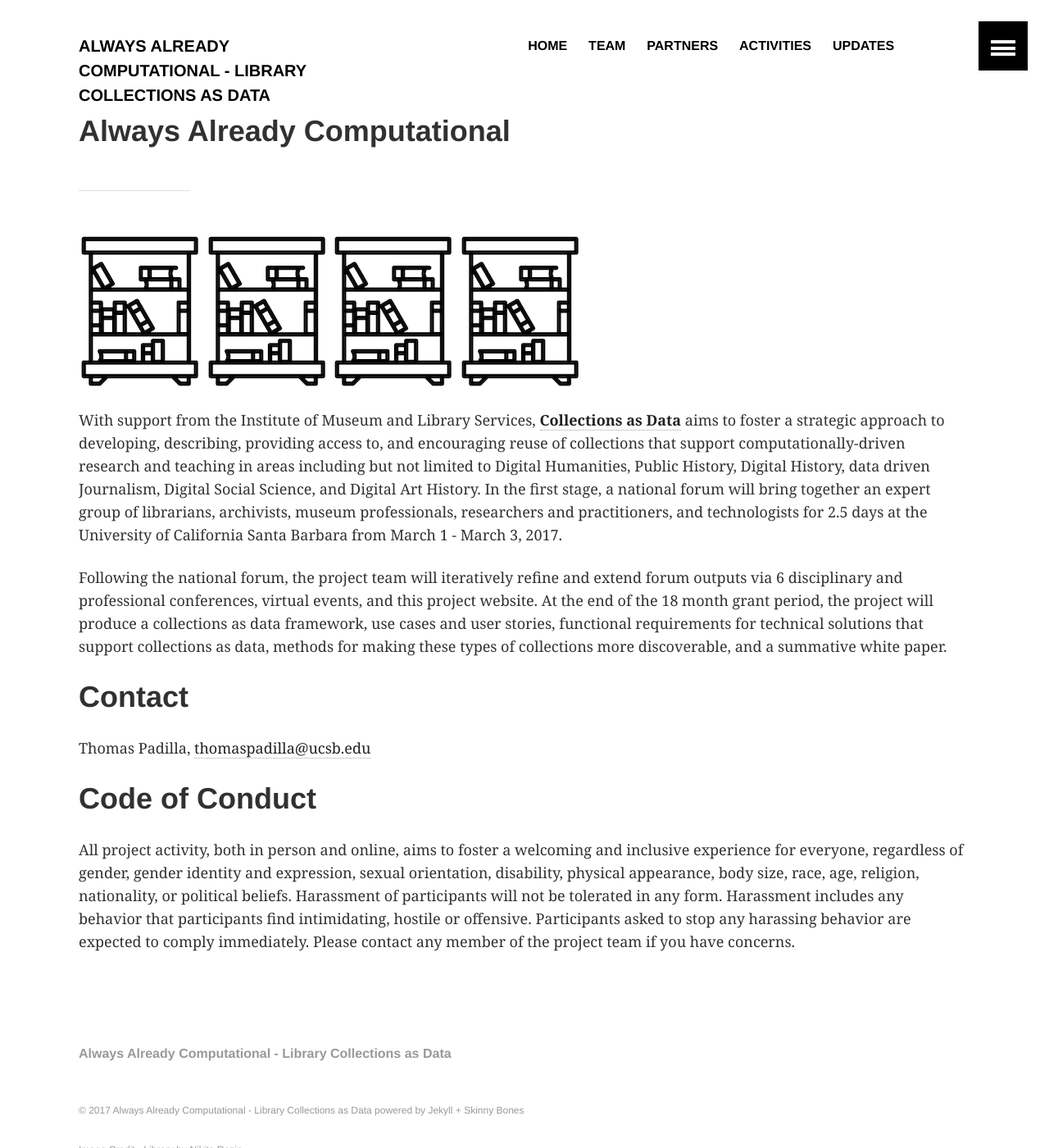
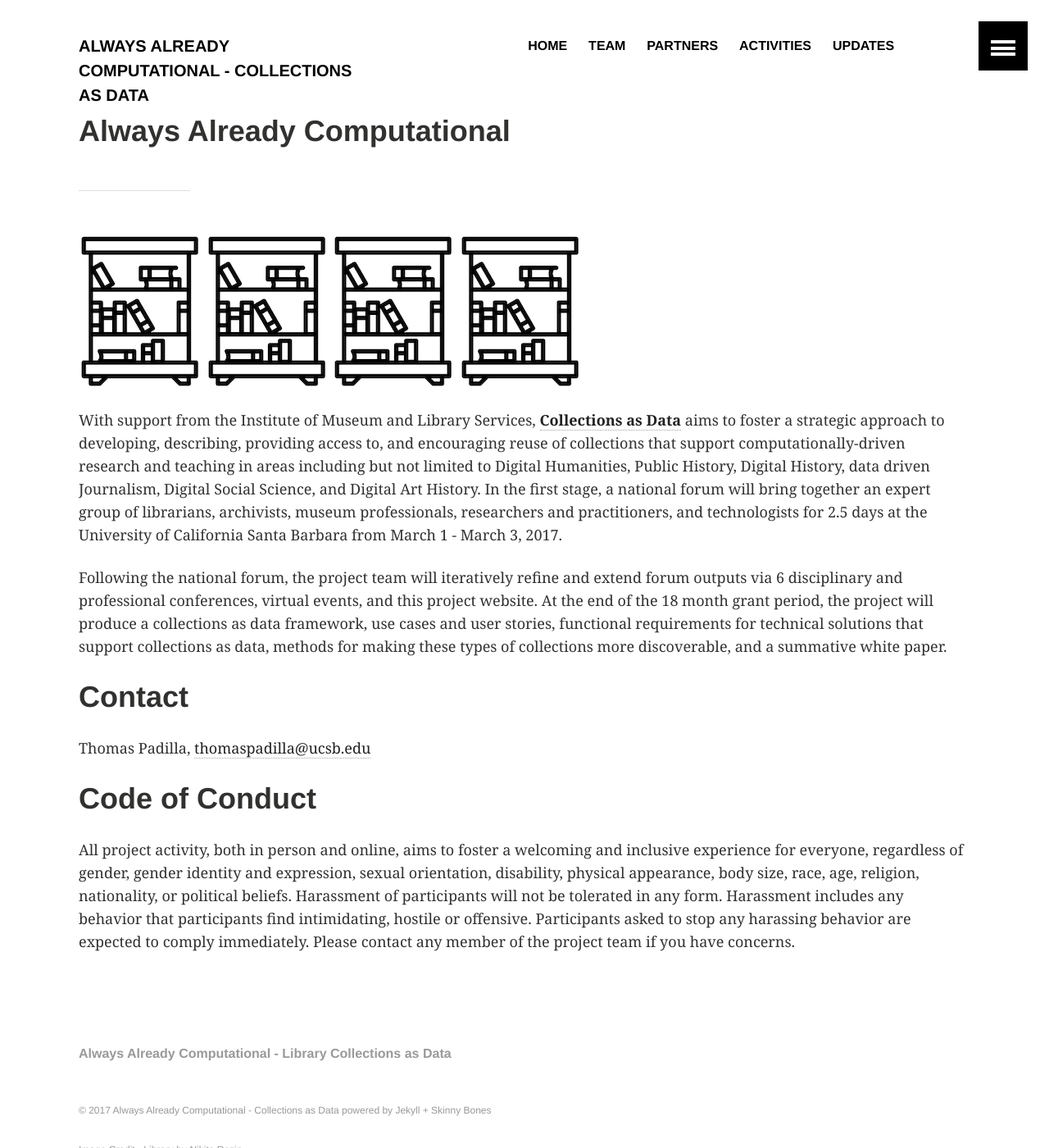
Before and after one commit to collectionsasdata/collectionsasdata.github.io, a Jekyll site: the page built from index.md, in a window 1280 px wide and 1400 px high. Shown: the whole window at 82% size. Built offline with Jekyll 4.4.1, drawn with Linux system fonts in a browser that asks for light colours.

Commit message:
Update _config.yml

```diff
--- a/_config.yml
+++ b/_config.yml
@@ -1,8 +1,8 @@
 # Site wide configuration
 
-title: Always Already Computational - Library Collections as Data
+title: Always Already Computational - Collections as Data
 email: thomaspadilla@ucsb.edu
-description: An IMLS funded project to create a framework for dealing with library collections as data, with a fuller description to be written by Thomas.
+description: An IMLS funded project to create a framework for dealing with collections as data.
 url: https://collectionsasdata.github.io # the base hostname & protocol for your site
 
 logo: # 120x120 px default image used for Twitter summary card
```
